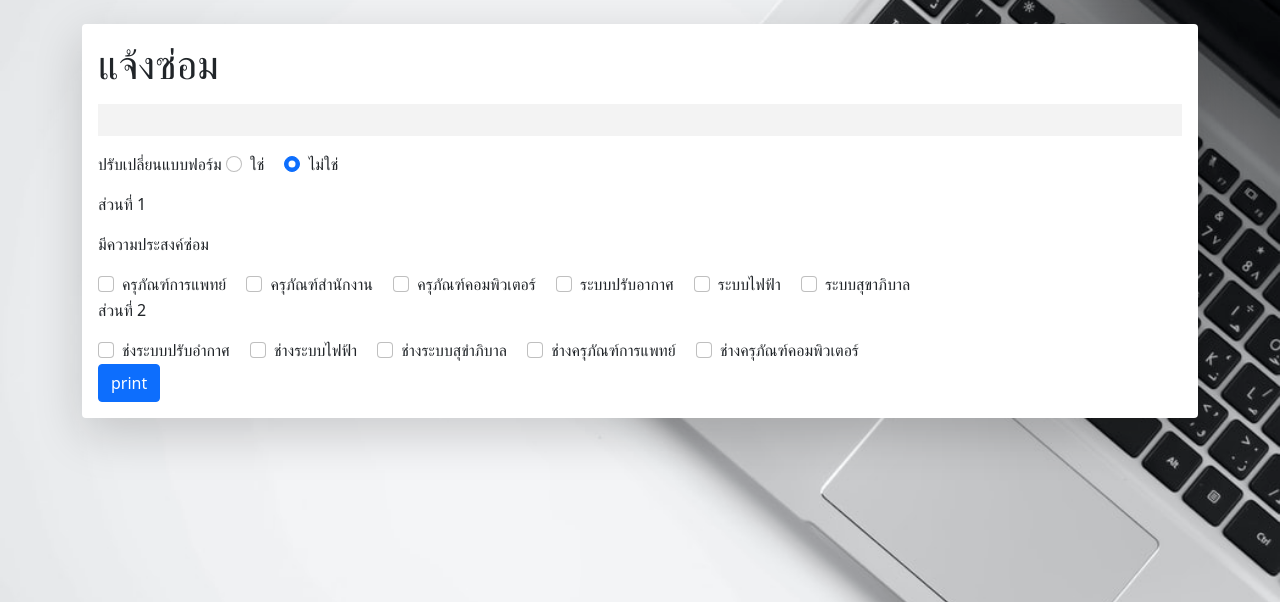
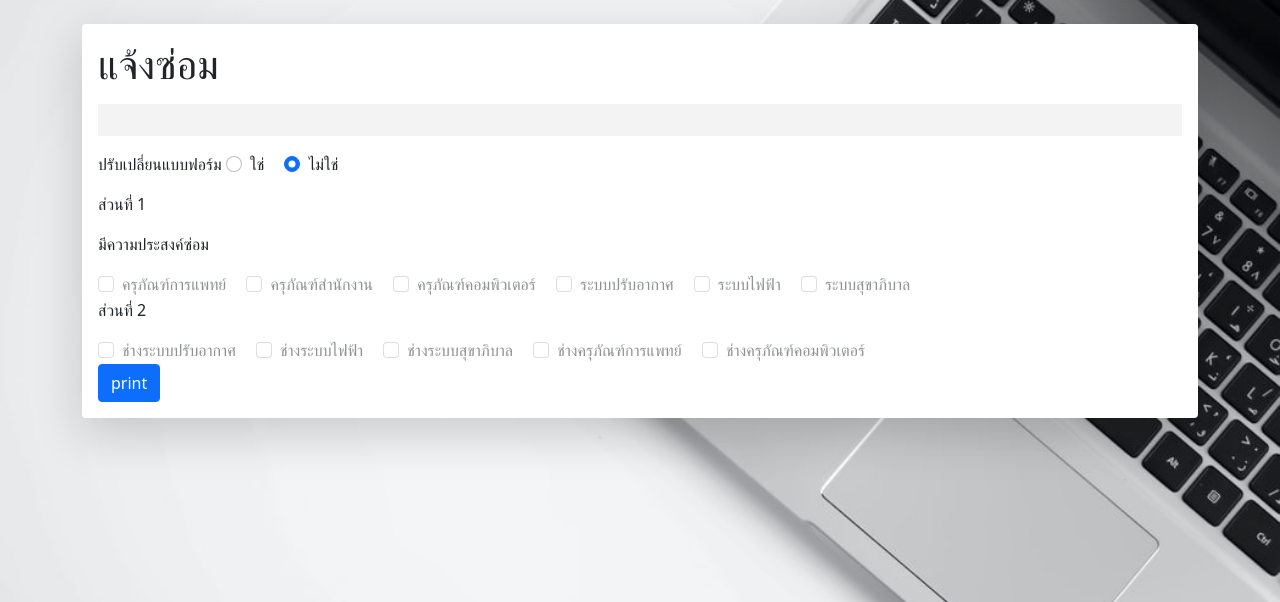
Before and after one commit to JeeJeerachon/reportuphp, a PHP site: page /admin/jobdetail.php in a window 1280 px wide. Shown: the top 602 px of the page. Run offline with PHP 8.4, Linux system fonts and the light colour scheme; data comes from the database, SQL or seed files in the repository; data that the repository does not hold is empty.

Commit message:
job disable

```diff
--- a/admin/jobdetail.php
+++ b/admin/jobdetail.php
@@ -121,11 +121,11 @@ $_SESSION['target'] = $target;
             <div>
               <p style="display: inline-block;">ปรับเปลี่ยนแบบฟอร์ม</p>
               <div class="form-check form-check-inline">
-                <input class="form-check-input" type="radio" name="inlineRadioOptions" id="inlineRadio1" value="option1" onchange="toggledisable('longcup')">
+                <input class="form-check-input" type="radio" name="inlineRadioOptions" id="inlineRadio1" value="option1" onchange="toggledisable()">
                 <label class="form-check-label" for="inlineRadio1">ใช่</label>
               </div>
               <div class="form-check form-check-inline">
-                <input class="form-check-input" type="radio" name="inlineRadioOptions" id="inlineRadio2" value="option2" onchange="toggledisable('longcup')" checked>
+                <input class="form-check-input" type="radio" name="inlineRadioOptions" id="inlineRadio2" value="option2" onchange="toggledisable()" checked>
                 <label class="form-check-label" for="inlineRadio2">ไม่ใช่</label>
               </div>
             </div>
@@ -136,28 +136,28 @@ $_SESSION['target'] = $target;
 
               <p>มีความประสงค์ซ่อม</p>
               <div class="form-check form-check-inline">
-                <input class="form-check-input" type="checkbox" id="longcup">
-                <label class="form-check-label" for="longcup">ครุภัณฑ์การแพทย์</label>
+                <input class="form-check-input" type="checkbox" id="longcup1" value='1' disabled>
+                <label class="form-check-label" for="longcup1">ครุภัณฑ์การแพทย์</label>
               </div>
               <div class="form-check form-check-inline">
-                <input class="form-check-input" type="checkbox" id="longcup">
-                <label class="form-check-label" for="longcup">ครุภัณฑ์สำนักงาน</label>
+                <input class="form-check-input" type="checkbox" id="longcup2" disabled>
+                <label class="form-check-label" for="longcup2">ครุภัณฑ์สำนักงาน</label>
               </div>
               <div class="form-check form-check-inline">
-                <input class="form-check-input" type="checkbox" id="longcup">
-                <label class="form-check-label" for="longcup">ครุภัณฑ์คอมพิวเตอร์</label>
+                <input class="form-check-input" type="checkbox" id="longcup3" disabled>
+                <label class="form-check-label" for="longcup3">ครุภัณฑ์คอมพิวเตอร์</label>
               </div>
               <div class="form-check form-check-inline">
-                <input class="form-check-input" type="checkbox" id="longcup">
-                <label class="form-check-label" for="longcup">ระบบปรับอากาศ</label>
+                <input class="form-check-input" type="checkbox" id="longcup4" disabled>
+                <label class="form-check-label" for="longcup4">ระบบปรับอากาศ</label>
               </div>
               <div class="form-check form-check-inline">
-                <input class="form-check-input" type="checkbox" id="longcup">
-                <label class="form-check-label" for="longcup">ระบบไฟฟ้า</label>
+                <input class="form-check-input" type="checkbox" id="longcup5" disabled>
+                <label class="form-check-label" for="longcup5">ระบบไฟฟ้า</label>
               </div>
               <div class="form-check form-check-inline">
-                <input class="form-check-input" type="checkbox" id="longcup">
-                <label class="form-check-label" for="longcup">ระบบสุขาภิบาล</label>
+                <input class="form-check-input" type="checkbox" id="longcup6" disabled>
+                <label class="form-check-label" for="longcup6">ระบบสุขาภิบาล</label>
               </div>
               <br>
               <!-- Button trigger modal -->
@@ -190,24 +190,24 @@ $_SESSION['target'] = $target;
 
               <p>ส่วนที่ 2</p>
               <div class="form-check form-check-inline">
-                <input class="form-check-input" type="checkbox" id="longcup">
-                <label class="form-check-label" for="longcup">ช่งระบบปรับอำกาศ</label>
+                <input class="form-check-input" type="checkbox" id="longcup7" disabled>
+                <label class="form-check-label" for="longcup7">ช่างระบบปรับอากาศ</label>
               </div>
               <div class="form-check form-check-inline">
-                <input class="form-check-input" type="checkbox" id="longcup">
-                <label class="form-check-label" for="longcup">ช่างระบบไฟฟ้า</label>
+                <input class="form-check-input" type="checkbox" id="longcup8" disabled>
+                <label class="form-check-label" for="longcup8">ช่างระบบไฟฟ้า</label>
               </div>
               <div class="form-check form-check-inline">
-                <input class="form-check-input" type="checkbox" id="longcup">
-                <label class="form-check-label" for="longcup">ช่างระบบสุขำภิบาล</label>
+                <input class="form-check-input" type="checkbox" id="longcup9" disabled>
+                <label class="form-check-label" for="longcup9">ช่างระบบสุขาภิบาล</label>
               </div>
               <div class="form-check form-check-inline">
-                <input class="form-check-input" type="checkbox" id="longcup">
-                <label class="form-check-label" for="longcup">ช่างครุภัณฑ์การแพทย์</label>
+                <input class="form-check-input" type="checkbox" id="longcup10" disabled>
+                <label class="form-check-label" for="longcup10">ช่างครุภัณฑ์การแพทย์</label>
               </div>
               <div class="form-check form-check-inline">
-                <input class="form-check-input" type="checkbox" id="longcup">
-                <label class="form-check-label" for="longcup">ช่างครุภัณฑ์คอมพิวเตอร์</label>
+                <input class="form-check-input" type="checkbox" id="longcup11" disabled>
+                <label class="form-check-label" for="longcup11">ช่างครุภัณฑ์คอมพิวเตอร์</label>
               </div>
               <br>
               <!-- <form action="" method="POST">
@@ -285,12 +285,32 @@ $_SESSION['target'] = $target;
   ?>
 </body>
 <script>
-  function toggledisable(target) {
-    if (document.getElementById(target).hasAttribute("disabled")) {
-      document.getElementById(target).removeAttribute("disabled");
+  function toggledisable() {
+    if (document.getElementById("longcup1").hasAttribute("disabled")) {
+      document.getElementById("longcup1").removeAttribute("disabled")
+      document.getElementById("longcup2").removeAttribute("disabled")
+      document.getElementById("longcup3").removeAttribute("disabled")
+      document.getElementById("longcup4").removeAttribute("disabled")
+      document.getElementById("longcup5").removeAttribute("disabled")
+      document.getElementById("longcup6").removeAttribute("disabled")
+      document.getElementById("longcup7").removeAttribute("disabled")
+      document.getElementById("longcup8").removeAttribute("disabled")
+      document.getElementById("longcup9").removeAttribute("disabled")
+      document.getElementById("longcup10").removeAttribute("disabled")
+      document.getElementById("longcup11").removeAttribute("disabled")
       console.log("i did it")
     } else {
-      document.getElementById(target).setAttribute("disabled", "true")
+      document.getElementById("longcup1").setAttribute("disabled", "true")
+      document.getElementById("longcup2").setAttribute("disabled", "true")
+      document.getElementById("longcup3").setAttribute("disabled", "true")
+      document.getElementById("longcup4").setAttribute("disabled", "true")
+      document.getElementById("longcup5").setAttribute("disabled", "true")
+      document.getElementById("longcup6").setAttribute("disabled", "true")
+      document.getElementById("longcup7").setAttribute("disabled", "true")
+      document.getElementById("longcup8").setAttribute("disabled", "true")
+      document.getElementById("longcup9").setAttribute("disabled", "true")
+      document.getElementById("longcup10").setAttribute("disabled", "true")
+      document.getElementById("longcup11").setAttribute("disabled", "true")
       console.log("nani")
     }
 
```
